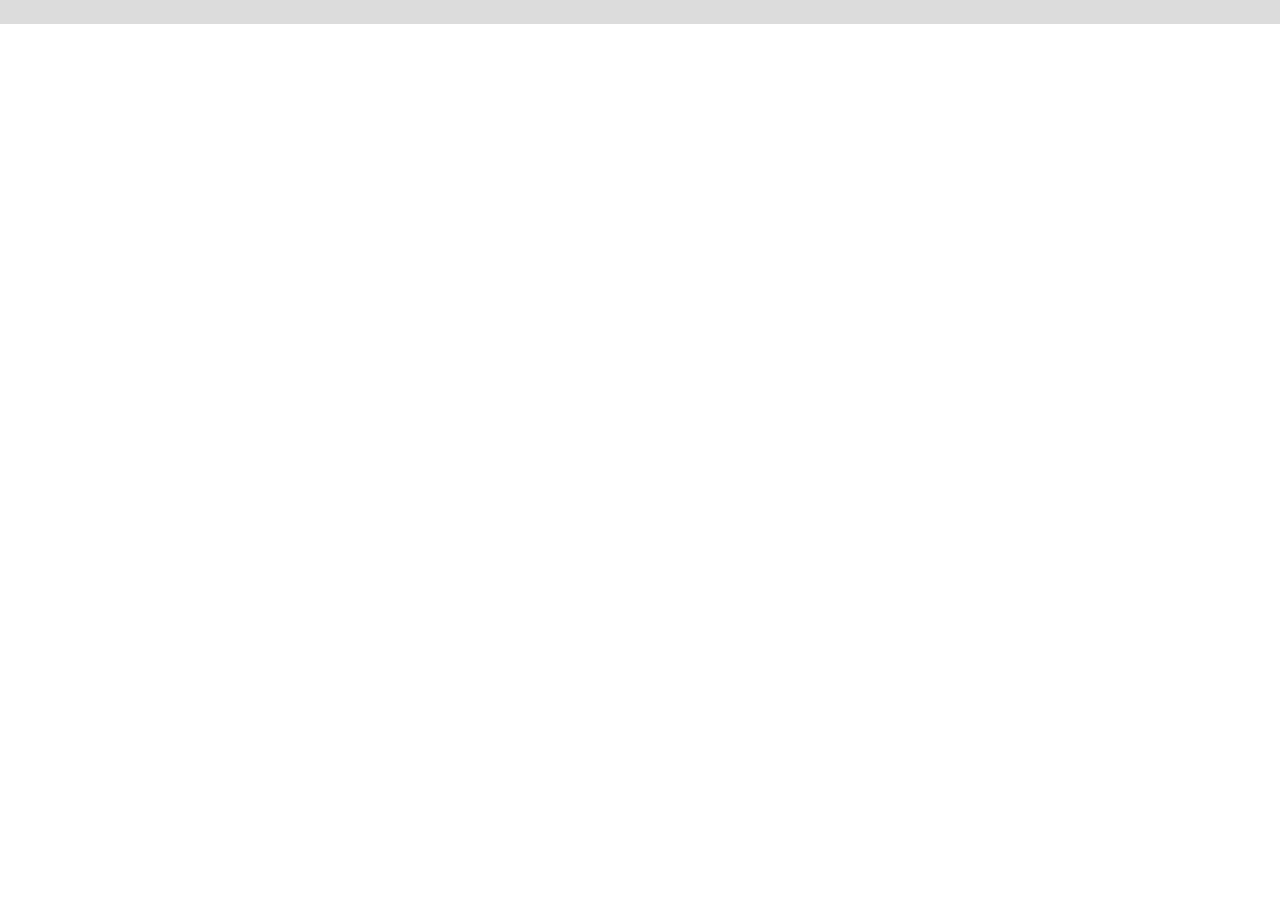
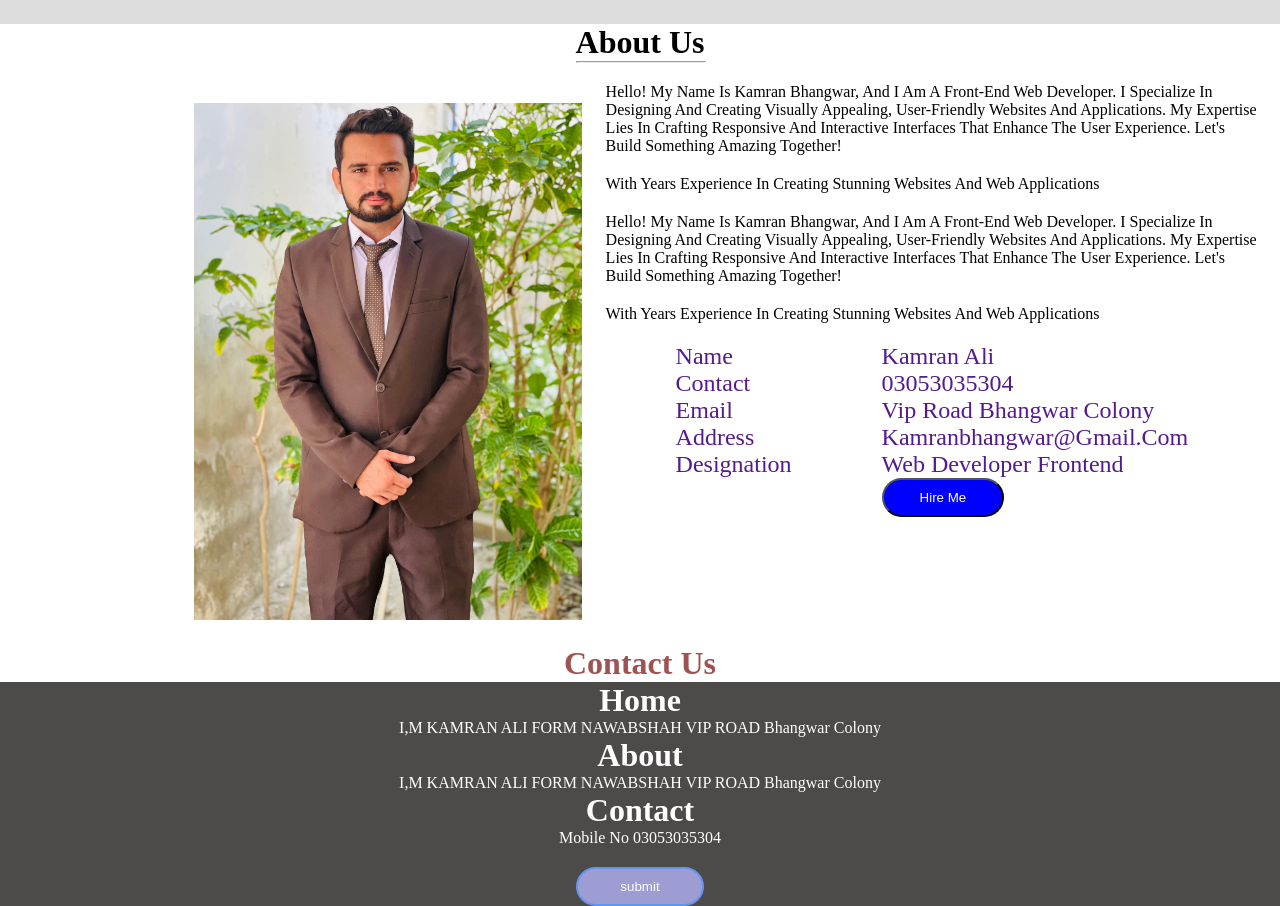
Before and after one commit to bhangwar550/Protfolio, a plain HTML site: page index.html in a window 1280 px wide. Shown: the part 583-1489 px from the top of the page. Before the commit the page ends 800 px from the top, so only its background shows below. Drawn offline with Linux system fonts and the light colour scheme.

Commit message:
other file create

```diff
--- /dev/null
+++ b/CSS/responsive.css
@@ -0,0 +1,18 @@
+@media  screen and (max-width:992px) {
+.navbar {
+    width: 400%;
+
+}
+.header_section{
+    width: 400%;
+}
+.about_section{
+    width: 400%;
+}
+.about{
+    width: 400%;
+}
+.footor{
+    width: 400%;
+}
+}
--- a/CSS/style.css
+++ b/CSS/style.css
@@ -37,6 +37,7 @@ a.sheet{
 
 }
 /* end */
+/* start */
 .header_section{
     display: flex;
     justify-content: center;
@@ -68,3 +69,93 @@ a.sheet{
     color: white;
     background-color: rgb(122, 122, 151);
 }
+/* end */
+/* start */
+.about_section h1{
+    display: flex;
+    justify-content: center;
+    align-items: center;
+}
+.about_section hr{
+    margin-left: 45%;
+}
+.about{
+
+    justify-content: center;
+    align-items: center;
+    display: inline-flex;
+}
+.profil_img img{
+    margin-top: 20px;
+    margin-left: 20%;
+}
+.about_head{
+padding-bottom: 10%;
+    margin-left: -30%;
+}
+.about_head p{
+
+    margin: 20px;
+
+}
+.details{
+    display: inline-flex;
+
+}
+.information ul{
+    list-style: none;
+
+    margin-left: 90px;
+    font-size: 1.5rem;
+
+}
+.information a{
+    text-decoration: none;
+}
+.information1 ul{
+    list-style: none;
+    margin-left: 90px;
+    font-size: 1.5rem;
+}
+.information1 a{
+    text-decoration: none;
+}
+.information1 button{
+    padding: 10px;
+    width: 40%;
+    border-radius: 45px;
+    background-color: blue;
+    color: white;
+}
+.information1 button a{
+    color: white;
+}
+/* end */
+/* start footor */
+.footor h1{
+    display: flex;
+    justify-content: center;
+    align-items: center;
+}
+.footor{
+    color: rgb(158, 82, 82);
+}
+.footor p{
+    display: flex;
+    justify-content: center;
+    align-items: center;
+}
+.pagraph{
+    color: white;
+    background-color: rgb(77, 74, 74);
+}
+.pagraph button{
+    padding: 10px;
+   border-radius: 45px;
+   width: 10%;
+    margin-top: 20px;
+    margin-left: 45%;
+    border: 2px solid cornflowerblue;
+    color: white;
+    background-color: rgb(157, 157, 212);
+}
--- a/index.html
+++ b/index.html
@@ -5,6 +5,7 @@
     <meta name="viewport" content="width=device-width, initial-scale=1.0">
     <title>Protfolio</title>
     <link rel="stylesheet" href="/CSS/style.css">
+    <link rel="stylesheet" href="/CSS/responsive.css">
 </head>
 <body>
     <!--container  -->
@@ -23,6 +24,8 @@
             </ul>
         </div>
     </div>
+    <!-- end -->
+     <!-- start -->
     <div class="header_section">
         <div class="header">
             <img src="/image/profile.jfif" alt="" width="30%">
@@ -37,5 +40,55 @@
 </div>
 
     </div>
+    <!-- end -->
+     <div class="about_section">
+<h1>about us</h1>
+<hr width="10%">
+     </div>
+    <div class="about">
+        <div class="profil_img">
+<img src="/image/profile.jfif" alt="" width="40%">
+        </div>
+        <div class="about_head">
+            <p>Hello! My name is Kamran Bhangwar, and I am a front-end web developer. I specialize in designing and creating visually appealing, user-friendly websites and applications. My expertise lies in crafting responsive and interactive interfaces that enhance the user experience. Let's build something amazing together!</p>
+            <p>with years experience in creating stunning websites and web applications</p>
+            <p>Hello! My name is Kamran Bhangwar, and I am a front-end web developer. I specialize in designing and creating visually appealing, user-friendly websites and applications. My expertise lies in crafting responsive and interactive interfaces that enhance the user experience. Let's build something amazing together!</p>
+            <p>with years experience in creating stunning websites and web applications</p>
+            <div class="details">
+              <div class="information">
+                <ul>
+            <li><a href="">name</a></li>
+            <li><a href="">contact</a></li>
+            <li><a href="">email</a></li>
+            <li><a href="">address</a></li>
+            <li><a href="">designation</a></li>
+                </ul>
+              </div>
+              <div class="information1">
+                <ul>
+            <li><a href="">kamran ali</a></li>
+            <li><a href="">03053035304</a></li>
+            <li><a href="">vip road Bhangwar colony</a></li>
+            <li><a href="">kamranbhangwar@gmail.com</a></li>
+            <li><a href="">web developer frontend</a></li>
+            <button><a href="">Hire Me</a></button>
+                </ul>
+              </div>
+            </div>
+        </div>
+    </div>
+    <div class="footor">
+        <h1>contact us</h1>
+        <div class="pagraph">
+            <h1>home</h1>
+            <p>I,M KAMRAN ALI FORM NAWABSHAH VIP ROAD Bhangwar colony</p>
+            <h1>about</h1>
+            <p>I,M KAMRAN ALI FORM NAWABSHAH VIP ROAD Bhangwar colony</p>
+            <h1>contact</h1>
+            <p>mobile no 03053035304</p>
+            <button>submit</button>
+        </div>
+
+    </div>
 </body>
 </html>
```
